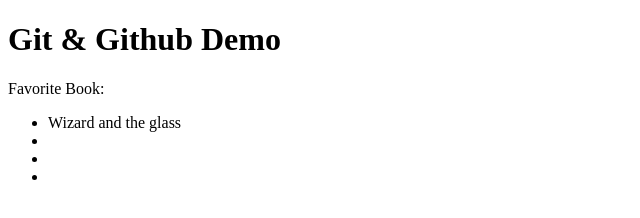
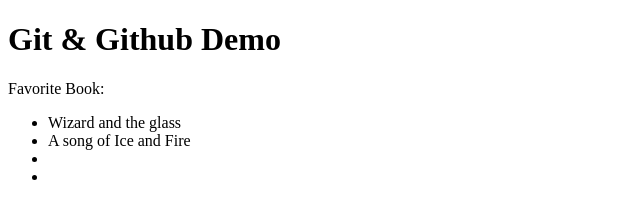
Before and after one commit to judahsen/PW_collabdemo1, a plain HTML site: page index.html in a window 1280 px wide. Shown: the whole page, without its empty margins (0-640 px from the left). Drawn offline with Linux system fonts and the light colour scheme.

Commit message:
Judah's Addition

```diff
--- a/index.html
+++ b/index.html
@@ -10,7 +10,7 @@
     <p>Favorite Book: </p>
     <ul>
         <li>Wizard and the glass</li>
-        <li></li>
+        <li>A song of Ice and Fire</li>
         <li></li>
         <li></li>
     </ul>
```
